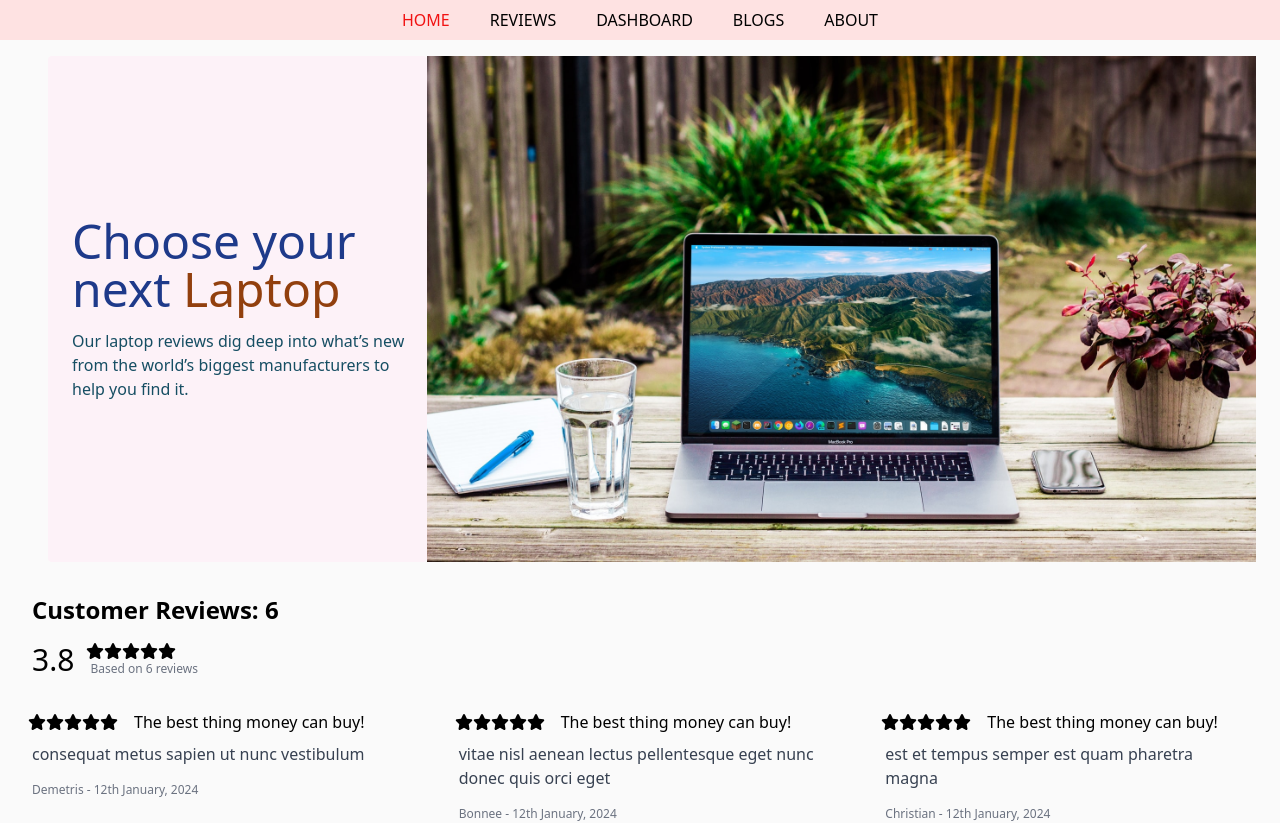
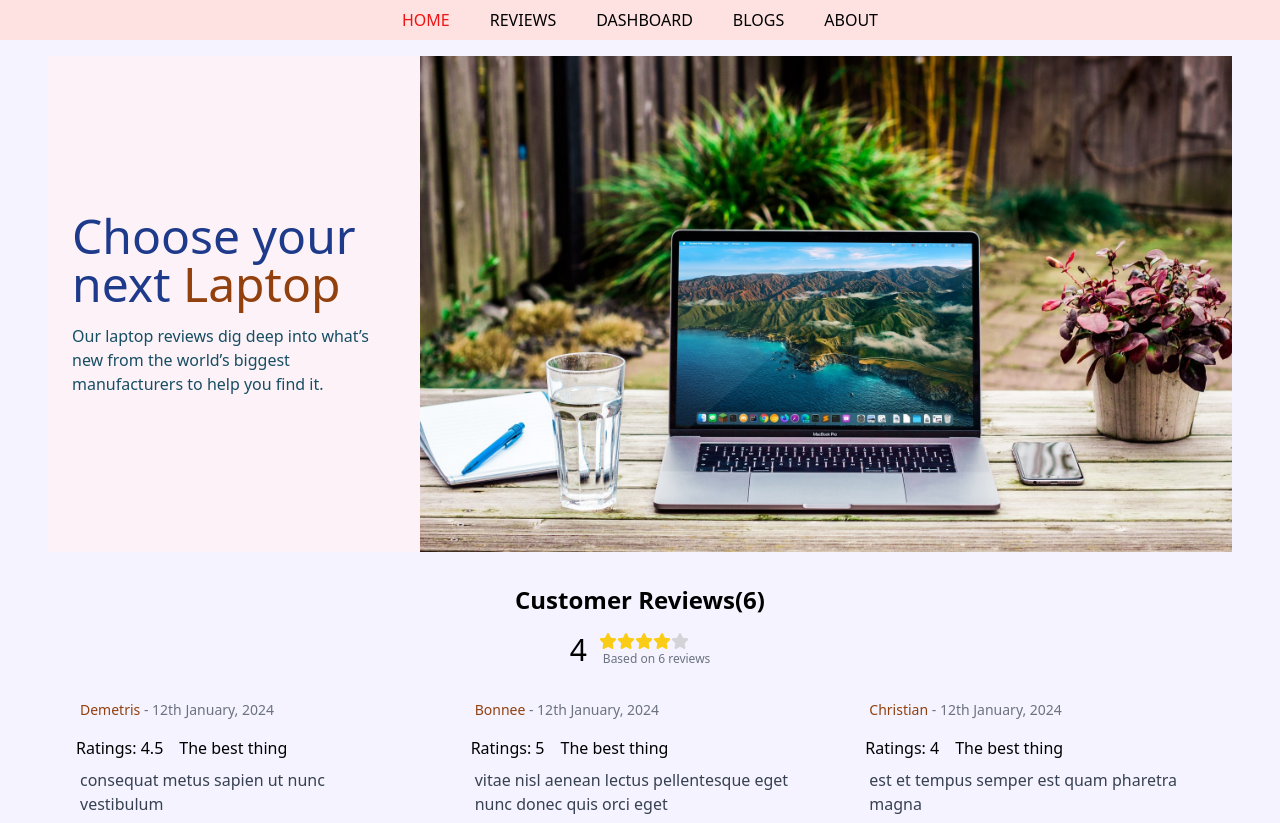
Before and after one commit to B-Tanvir/Product-Analysis, a React (Create React App) app: page / in a window 1280 px wide. Shown: the top 823 px of the page. Built offline with nearby package versions, Linux system fonts and the light colour scheme.

Commit message:
implementing dashboard charts

```diff
--- a/public/MOCK_DATA.json
+++ b/public/MOCK_DATA.json
@@ -5,7 +5,7 @@
     "photo": "https://robohash.org/veniamquinesciunt.png?size=50x50&set=set1",
     "review": "consequat metus sapien ut nunc vestibulum",
     "title": "The best thing money can buy!",
-    "ratings": 1
+    "ratings": 4.5
   },
   {
     "id": 2,
@@ -21,7 +21,7 @@
     "photo": "https://robohash.org/voluptatemquidolores.png?size=50x50&set=set1",
     "review": "est et tempus semper est quam pharetra magna",
     "title": "The best thing money can buy!",
-    "ratings": 3
+    "ratings": 4
   },
   {
     "id": 4,
@@ -45,6 +45,6 @@
     "photo": "https://robohash.org/sintvelitnemo.png?size=50x50&set=set1",
     "review": "a suscipit nulla elit ac nulla sed vel enim sit amet",
     "title": "The best thing money can buy!",
-    "ratings": 3
+    "ratings": 4
   }
 ]
--- a/src/App.js
+++ b/src/App.js
@@ -3,6 +3,11 @@ import Navbar from "./components/Navbar/Navbar";
 import {Route, Routes} from "react-router-dom";
 import Home from "./components/Home/Home";
 import {createContext, useState} from "react";
+import Reviews from "./Reviews/Reviews";
+import NotFound from "./components/NotFound/NotFound";
+import Dashboard from "./components/Dashboard/Dashboard";
+import About from "./components/About/About";
+import Blogs from "./components/Blogs/Blogs";
 
 export const ReviewContext = createContext()
 
@@ -12,7 +17,12 @@ function App() {
         <div className={'bg-zinc-50'}>
           <Navbar/>
           <Routes>
-            <Route path={'/'} element={<Home/>}></Route>
+            <Route path={'/'} element={<Home/>}/>
+              <Route path={'/reviews'} element={<Reviews/>}/>
+              <Route path={'/dashboard'} element={<Dashboard/>}/>
+              <Route path={'/about'} element={<About/>}/>
+              <Route path={'/blogs'} element={<Blogs/>}/>
+              <Route path={'*'} element={<NotFound/>}/>
           </Routes>
         </div>
       </ReviewContext.Provider>
--- /dev/null
+++ b/src/Reviews/Reviews.js
@@ -0,0 +1,46 @@
+import React, {useContext, useEffect} from 'react';
+import {FontAwesomeIcon} from "@fortawesome/react-fontawesome";
+import {faStar} from "@fortawesome/free-solid-svg-icons/faStar";
+import Review from "../components/Review/Review";
+import {ReviewContext} from "../App";
+
+const Reviews = () => {
+    const [reviews, setReviews] = useContext(ReviewContext);
+
+    return (
+        <div className={'mt-4 mb-4 mx-8'}>
+            <h1 className={'text-4xl text-center text-blue-900'}> What our customers say!</h1>
+            <section>
+                <div className="max-w-screen-xl px-4 py-8 mx-auto sm:px-6 lg:px-8">
+                    <h2 className="text-xl font-bold sm:text-2xl mx-auto w-fit">Customer Reviews({reviews.length})</h2>
+
+                    <div className="flex items-center mt-4 mx-auto w-fit">
+                        <p className="text-3xl font-medium">
+                            4
+                            <span className="sr-only"> Average review score </span>
+                        </p>
+
+                        <div className="ml-4">
+                            <div className="flex -ml-1 text-yellow-400">
+                                <FontAwesomeIcon icon={faStar}></FontAwesomeIcon>
+                                <FontAwesomeIcon icon={faStar}></FontAwesomeIcon>
+                                <FontAwesomeIcon icon={faStar}></FontAwesomeIcon>
+                                <FontAwesomeIcon icon={faStar}></FontAwesomeIcon>
+                                <FontAwesomeIcon className={'text-zinc-300'} icon={faStar}></FontAwesomeIcon>
+                            </div>
+
+                            <p className="mt-0.5 text-xs text-gray-500">Based on {reviews.length} reviews</p>
+                        </div>
+                    </div>
+                    <div className="grid grid-cols-1 block mt-8 md:grid-cols-3 gap-x-16 gap-y-12">
+                        {
+                            reviews.map(review => <Review key={review.id} review={review}></Review>)
+                        }
+                    </div>
+                </div>
+            </section>
+        </div>
+    );
+};
+
+export default Reviews;
--- a/src/components/About/About.js
+++ b/src/components/About/About.js
@@ -0,0 +1,11 @@
+import React from 'react';
+
+const About = () => {
+    return (
+        <div>
+
+        </div>
+    );
+};
+
+export default About;
--- a/src/components/Blogs/Blogs.js
+++ b/src/components/Blogs/Blogs.js
@@ -0,0 +1,11 @@
+import React from 'react';
+
+const Blogs = () => {
+    return (
+        <div>
+
+        </div>
+    );
+};
+
+export default Blogs;
--- a/src/components/Home/Home.js
+++ b/src/components/Home/Home.js
@@ -4,8 +4,11 @@ import Review from "../Review/Review";
 import {FontAwesomeIcon} from "@fortawesome/react-fontawesome";
 import {faStar} from "@fortawesome/free-solid-svg-icons/faStar";
 import {ReviewContext} from "../../App";
+import {useNavigate} from "react-router-dom";
 
 const Home = () => {
+
+    const navigate = useNavigate()
 
     const [reviews, setReviews] = useContext(ReviewContext);
     useEffect(() => {
@@ -16,44 +19,55 @@ const Home = () => {
 
     return (
         <>
-            <div className={'flex justify-between ml-12 mt-4 mr-6 h-full'}>
+            <div className={'bg-violet-50  pl-12 pt-4 pr-12 pb-4'}>
+                <div className={'flex justify-between h-full'}>
                     <div className={'flex flex-col justify-center rounded bg-pink-50 pl-2 pr-5 pl-6'}>
-                    <h1 className={'text-5xl text-blue-900 mb-4'}>Choose your next <span className={'text-amber-800'}>Laptop</span></h1>
-                    <p className={'text-cyan-900'}>Our laptop reviews dig deep into what’s new from the world’s biggest manufacturers to help you find it.</p>
+                        <h1 className={'text-5xl text-blue-900 mb-4'}>Choose your next <span
+                            className={'text-amber-800'}>Laptop</span></h1>
+                        <p className={'text-cyan-900'}>Our laptop reviews dig deep into what’s new from the world’s biggest
+                            manufacturers to help you find it.</p>
                     </div>
                     <div className={'h-max'}>
                         <img src={laptop} alt=""/>
                     </div>
                 </div>
+
+                {/* Review section */}
                 <section>
                     <div className="max-w-screen-xl px-4 py-8 mx-auto sm:px-6 lg:px-8">
-                    <h2 className="text-xl font-bold sm:text-2xl">Customer Reviews: {reviews.length}</h2>
+                        <h2 className="text-xl font-bold sm:text-2xl mx-auto w-fit">Customer Reviews({reviews.length})</h2>
 
-                    <div className="flex items-center mt-4">
+                        <div className="flex items-center mt-4 mx-auto w-fit">
                             <p className="text-3xl font-medium">
-                            3.8
+                                4
                                 <span className="sr-only"> Average review score </span>
                             </p>
 
                             <div className="ml-4">
-                            <div className="flex -ml-1">
+                                <div className="flex -ml-1 text-yellow-400">
                                     <FontAwesomeIcon icon={faStar}></FontAwesomeIcon>
                                     <FontAwesomeIcon icon={faStar}></FontAwesomeIcon>
                                     <FontAwesomeIcon icon={faStar}></FontAwesomeIcon>
                                     <FontAwesomeIcon icon={faStar}></FontAwesomeIcon>
-                                <FontAwesomeIcon icon={faStar}></FontAwesomeIcon>
+                                    <FontAwesomeIcon className={'text-zinc-300'} icon={faStar}></FontAwesomeIcon>
                                 </div>
 
                                 <p className="mt-0.5 text-xs text-gray-500">Based on {reviews.length} reviews</p>
                             </div>
                         </div>
-                    <div className="grid grid-cols-1 mt-8 lg:grid-cols-3 gap-x-16 gap-y-12">
+                        <div className="grid grid-cols-1 block mt-8 md:grid-cols-3 gap-x-16 gap-y-12">
                             {
-                            reviews.map(review => <Review review={review}></Review>)
+                                reviews.slice(0, 3).map(review => <Review key={review.id} review={review}></Review>)
                             }
                         </div>
                     </div>
                 </section>
+                <button className="bg-pink-500 block mx-auto hover:bg-blue-700 text-white font-bold py-2 px-4 rounded"
+                onClick={() => navigate('/reviews')}
+                >
+                    See all reviews
+                </button>
+            </div>
         </>
     );
 };
--- /dev/null
+++ b/src/components/NotFound/NotFound.js
@@ -0,0 +1,21 @@
+import React from 'react';
+import {Link} from "react-router-dom";
+
+const NotFound = () => {
+    return (
+        <div className="h-screen w-full flex flex-col justify-center items-center bg-orange-100">
+                <h1 className="text-9xl font-extrabold text-blue-900 tracking-widest">404</h1>
+                <div className="bg-[#FF6A3D] px-2 text-sm rounded rotate-12 absolute">
+                    Page Not Found
+                </div>
+            <Link to={'/'} className="inline-block p-[2px] rounded bg-gradient-to-r from-pink-500 via-red-500 to-yellow-500 hover:text-white active:text-opacity-75 focus:outline-none focus:ring"
+               href="/download">
+  <span className="block px-8 py-2 text-sm font-medium bg-white rounded-sm hover:bg-transparent">
+    Home
+  </span>
+            </Link>
+        </div>
+    );
+};
+
+export default NotFound;
--- a/src/components/Review/Review.js
+++ b/src/components/Review/Review.js
@@ -1,27 +1,20 @@
 import React from 'react';
-import {FontAwesomeIcon} from "@fortawesome/react-fontawesome";
-import {faStar} from "@fortawesome/free-solid-svg-icons/faStar";
 
 const Review = ({review}) => {
     return (
         <>
                 <div>
-                    <header className="sm:items-center sm:flex">
+                    <div className="mb-4">
+                        <p className="text-sm text-gray-500"><span className={'text-amber-800'}>{review.name}</span> - 12th January, 2024</p>
+                    </div>
+                    <div className="sm:items-center sm:flex">
                         <div className="flex -ml-1">
-                            <FontAwesomeIcon icon={faStar}/>
-                            <FontAwesomeIcon icon={faStar}/>
-                            <FontAwesomeIcon icon={faStar}/>
-                            <FontAwesomeIcon icon={faStar}/>
-                            <FontAwesomeIcon icon={faStar}/>
+                            Ratings: {review.ratings}
                         </div>
-                        <p className="mt-2 font-medium sm:ml-4 sm:mt-0">{review.title}</p>
-                    </header>
+                        <p className="mt-2 font-medium sm:ml-4 sm:mt-0">{review.title.slice(0, 15)}</p>
+                    </div>
 
                     <p className="mt-2 text-gray-700">{review.review}</p>
-
-                    <footer className="mt-4">
-                        <p className="text-xs text-gray-500">{review.name} - 12th January, 2024</p>
-                    </footer>
                 </div>
         </>
     );
```
Also changed, not shown: src/components/Dashboard/Dashboard.js (+82 -0 lines). Lines whose indentation alone changed are shown as unchanged.
